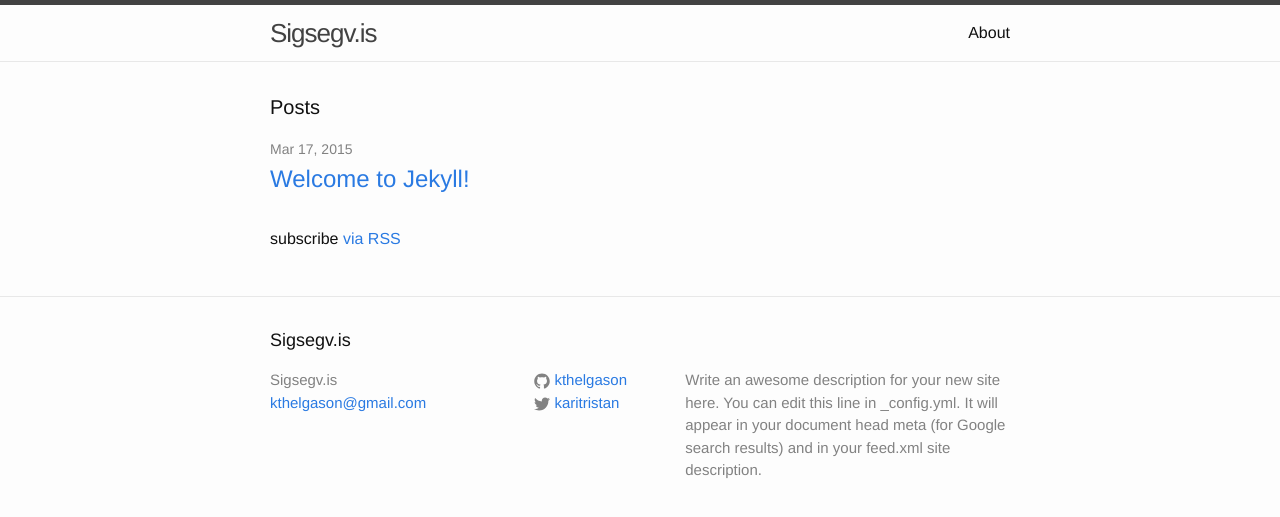
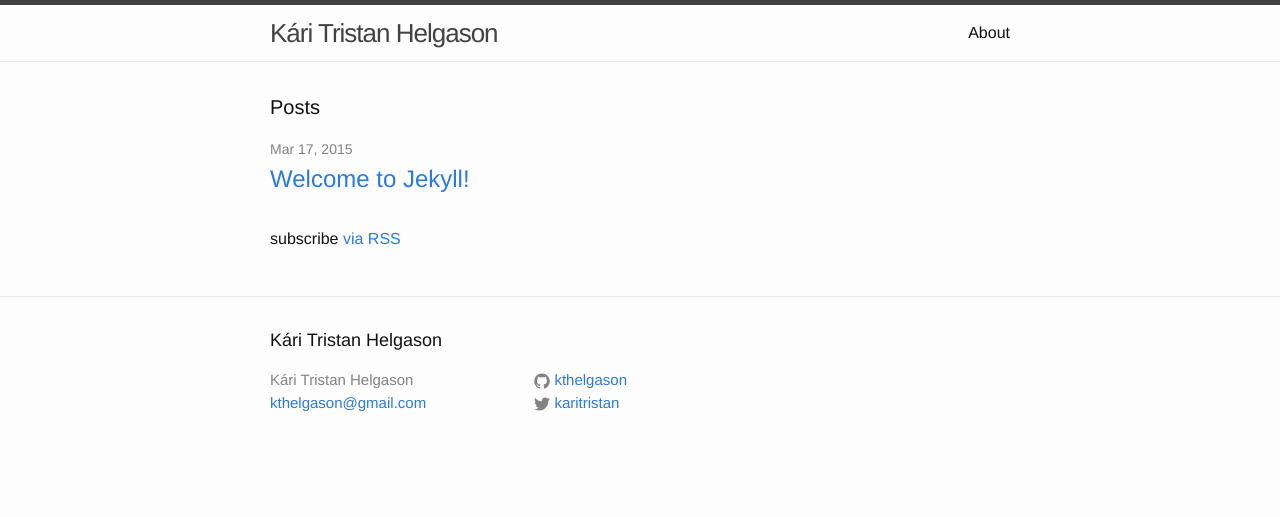
Before and after one commit to kthelgason/blag, a Jekyll site: the page built from index.html, in a window 1280 px wide. Shown: the top 517 px of the page. Built offline with Jekyll 4.4.1, drawn with Linux system fonts in a browser that asks for light colours.

Commit message:
Edited title and description

```diff
--- a/_config.yml
+++ b/_config.yml
@@ -1,12 +1,10 @@
 # Site settings
-title: Sigsegv.is
+title: Kári Tristan Helgason
 email: kthelgason@gmail.com
 description: > # this means to ignore newlines until "baseurl:"
-  Write an awesome description for your new site here. You can edit this
-  line in _config.yml. It will appear in your document head meta (for
-  Google search results) and in your feed.xml site description.
+
 baseurl: "" # the subpath of your site, e.g. /blog/
-url: "http://yourdomain.com" # the base hostname & protocol for your site
+url: "http://sigsegv.is" # the base hostname & protocol for your site
 twitter_username: karitristan
 github_username:  kthelgason
 
```
